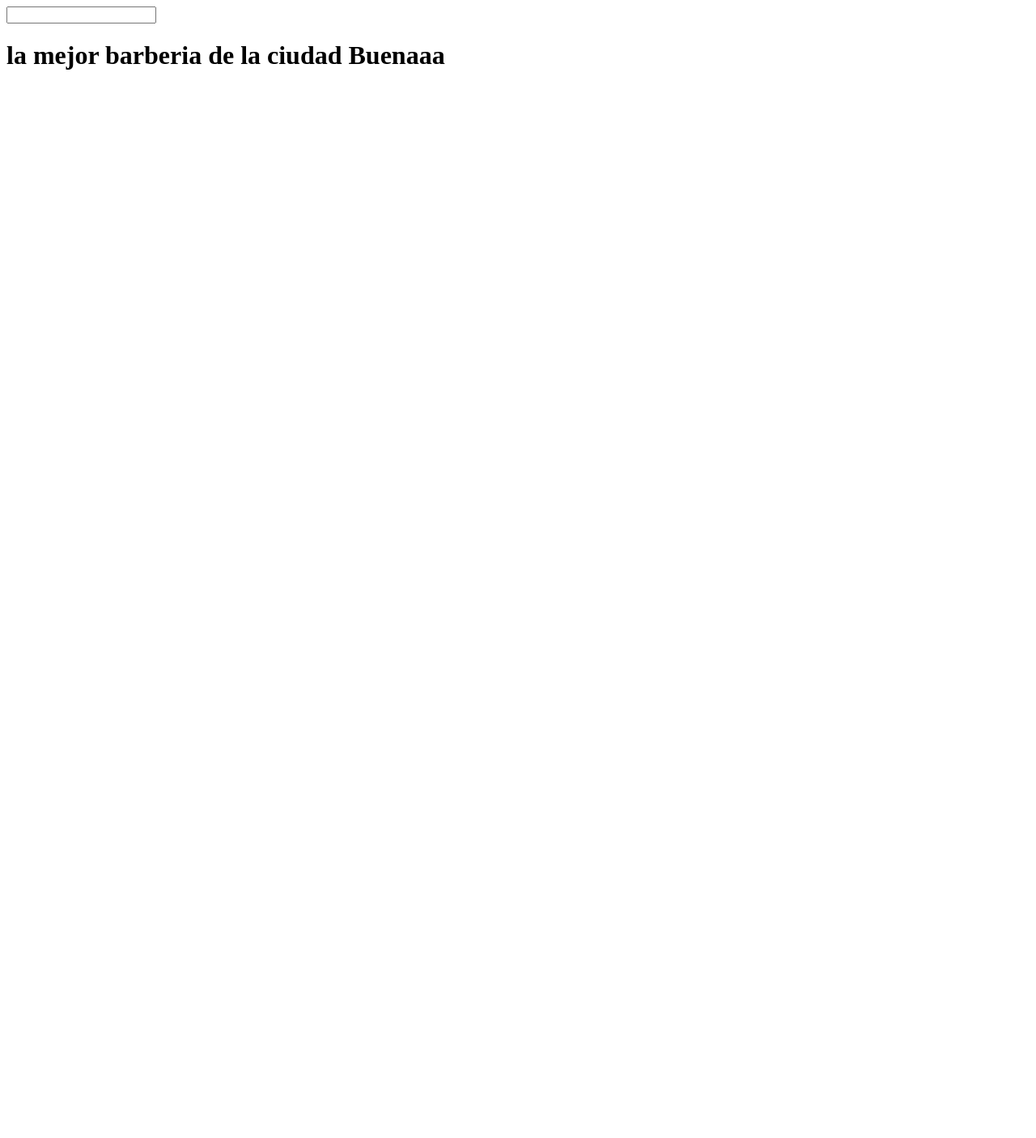
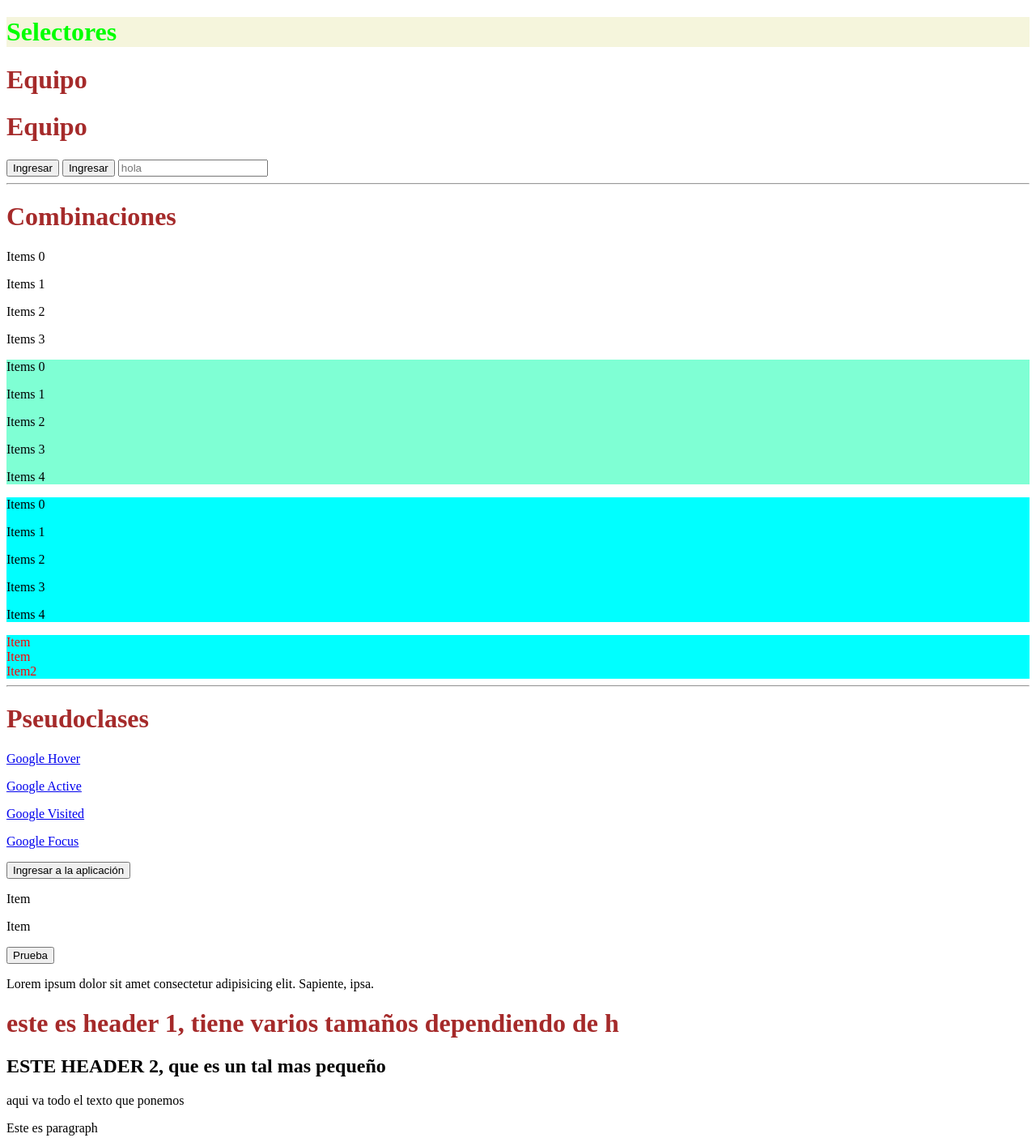
Before and after one commit to CoolKiid95/New, a plain HTML site: page index.html in a window 1280 px wide. Shown: the whole page at 81% size. Before the commit the page ends 800 px from the top, so only its background shows below. Drawn offline with Linux system fonts and the light colour scheme.

Commit message:
probando css

```diff
--- a/hell.css
+++ /dev/null
@@ -1,2 +0,0 @@
-button
-aside
--- a/index.html
+++ b/index.html
@@ -1,11 +1,89 @@
-<index class="t"></index>
-<input type="
-button
-">
-<h1>la mejor barberia de la ciudad
-    Buenaaa
+<!DOCTYPE html>
+<html lang="es">
+<head>
+    <title>Document</title>
+    <link rel="stylesheet" href="styles.css"/>
 
-<div class=""></div>
-</h1
+</head>
 
-h1 typet
+<body>
+   <!-- En Linea
+   <h1 style="color: rgb(0, 255, 0); background-color: beige">
+     Bienvenidos al curso
+   </h1> -->
+    <h1 style="color: rgb(0, 255, 0); background-color: beige">Selectores</h1>
+    <h1 id="h1-principal">Equipo</h1>
+    <h1 class="h1-principal">Equipo</h1>
+    <input type="button" value="Ingresar" />
+    <input type="button" value="Ingresar" class="diferente" />
+    <input type="text" placeholder="hola" />
+    <hr />
+    <h1>Combinaciones</h1>
+    <div>
+        <p>Items 0</p>
+        <p>Items 1</p>
+        <p>Items 2</p>
+        <p>Items 3</p>
+    </div>
+    <section class="seccion-principal">
+        <p>Items 0</p>
+        <p>Items 1</p>
+        <p>Items 2</p>
+        <p>Items 3</p>
+        <div>
+            <p>Items 4</p>
+        </div>
+    </section>
+    <section class="seccion-secundaria">
+        <p>Items 0</p>
+        <p>Items 1</p>
+        <p>Items 2</p>
+        <p>Items 3</p>
+        <div>
+            <p>Items 4</p>
+        </div>
+    </section>
+    <section class="descendiente">
+        <div><span>Item</span></div>
+    </section>
+    <section class="hijo">
+        <div><span>Item</span></div>
+        <span>Item2</span>
+    </section>
+    <hr />
+    <h1>Pseudoclases</h1>
+    <p>
+        <a href="https://www.google.es/" target="_blank" class="onHover">Google Hover</a>
+    </p>
+    <p>
+        <a href="https://www.google.es/" target="_blank" class="onActive">Google Active</a>
+    </p>
+    <p>
+        <a href="https://www.google.es/" target="_blank" class="onVisited">Google Visited</a>
+    </p>
+    <p>
+        <a href="https://www.google.es/" target="_blank" class="onFocus">Google Focus</a>
+    </p>
+    <button class="boton-principal">Ingresar a la aplicación</button>
+    <div>
+        <p>Item</p>
+    </div>
+    <div>
+        <p>Item</p>
+    </div>
+    <button>Prueba</button>
+    <p class="main-paragraph">
+        Lorem ipsum dolor sit amet consectetur adipisicing elit. Sapiente, ipsa.
+    </p>
+</body>
+</html>
+<body>
+       <!--aqui va todo lo que se ve en el navegador-->
+       <main>
+        <h1>este es header 1, tiene varios tamaños dependiendo de h</h1>
+        <h2>ESTE HEADER 2, que es un tal mas pequeño</h2>
+        <article> aqui va todo el texto que ponemos </article>
+        <p>Este es paragraph</p>
+    </main>
+</body>
+</html>
--- /dev/null
+++ b/styles.css
@@ -0,0 +1,12 @@
+h1{
+    color: brown;
+}
+section{
+    background-color: aqua;
+}
+.seccion-principal{
+    background-color: aquamarine;
+}
+span{
+    color: red;
+}
```
Also changed, not shown: new sets/heloo.js (deleted).
